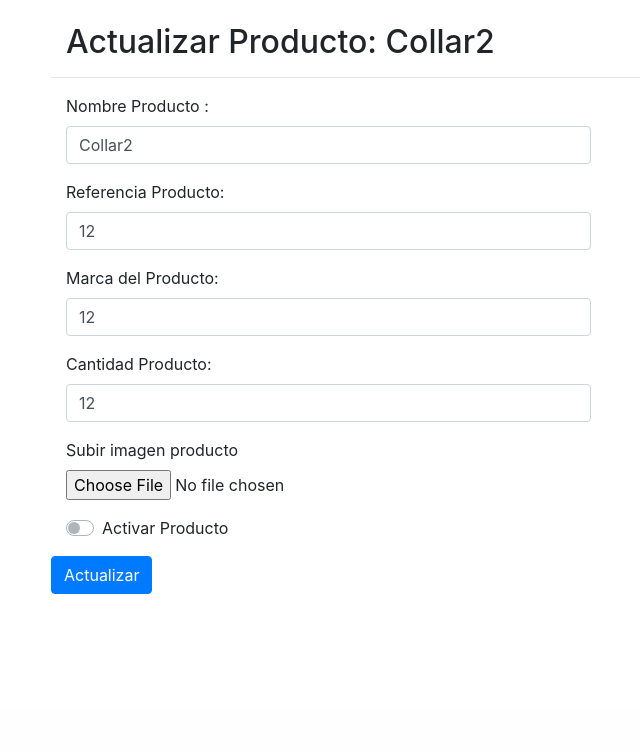
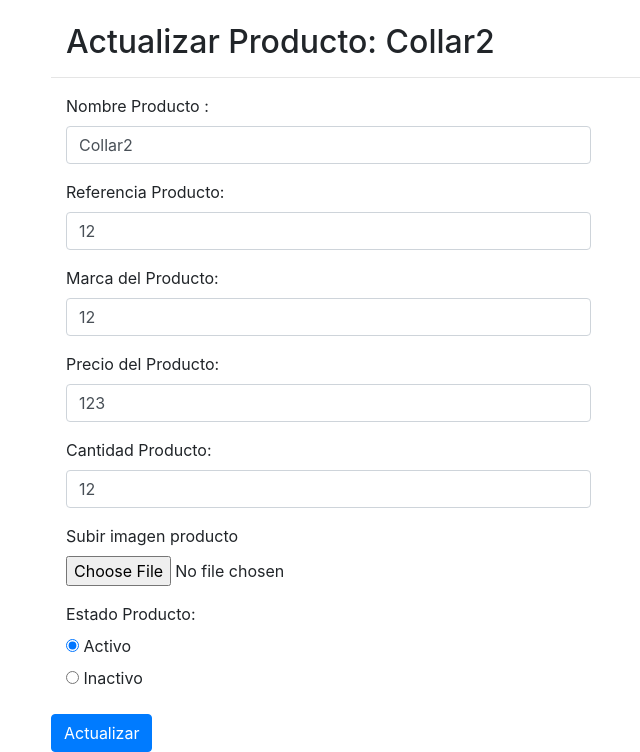
Before and after one commit to rgcamelo/TiendaDeAccesorios, a Flask app: page /updateProduct/1 in a window 1280 px wide. Shown: the part 93-845 px from the top of the page, without its empty margins (34-674 px from the left). Before the commit the page ends 687 px from the top, so only its background shows below. Run offline with Flask 2, Linux system fonts and the light colour scheme; a user stored in the database is signed in; data comes from the database, SQL or seed files in the repository; both versions use the stored data as it was after the commit; some libraries are stand-ins or nearby versions.

Commit message:
Hash - Imagenes

```diff
--- a/app.py
+++ b/app.py
@@ -1,9 +1,11 @@
-from flask import Flask, render_template, url_for, request, redirect, session, g, flash
+from flask import Flask, render_template, url_for, request, redirect, session, g, flash, make_response
 from werkzeug.utils import secure_filename
 from flask_sqlalchemy import SQLAlchemy
 from utils import isPasswordValid, isUsernameValid
 from datetime import datetime
 from flask_bootstrap import Bootstrap
+from werkzeug.security import generate_password_hash, check_password_hash
+from os.path import abspath, dirname, join
 import functools
 import os
 
@@ -13,6 +15,8 @@ app = Flask(__name__)
 app.config['SQLALCHEMY_DATABASE_URI'] = 'sqlite:///accesorios.db'
 db = SQLAlchemy(app)
 bootstrap = Bootstrap(app)
+
+
 app.secret_key = os.urandom( 24 )
 
 class Product(db.Model):
@@ -41,7 +45,7 @@ class User(db.Model):
     direccion = db.Column(db.String(25), nullable=False)
     celular = db.Column(db.String(15), nullable=False)
     tipo = db.Column(db.String, nullable=False)
-    estado = db.Column(db.String, nullable=False)
+    estado = db.Column(db.String, nullable=False, default=1)
 
     def __repr__(self):
         return '<User %r>' % self.id
@@ -57,6 +61,9 @@ class User_Product(db.Model):
     def __repr__(self):
         return '<User_Product %r>' % self.id
 
+
+UPLOAD_FOLDER = os.path.abspath("./static/imgProduct/")
+app.config['UPLOAD_FOLDER'] = UPLOAD_FOLDER
 
 
 
@@ -86,16 +93,21 @@ def login():
                 #return('Contraseña requerida')
                 return render_template('index.html')
 
-            user = User.query.filter_by(usuario=usuario,contrasena=contrasena).first()
+            user = User.query.filter_by(usuario=usuario).first()
+
 
             if user is None:
                 return('No encontro')
                 error = 'Usuario o contraseña invalidos'
             else:
-                session.clear()
-                id= str(user.id)
-                session['user_id'] = id
-                return redirect( url_for('home'))
+                if check_password_hash( user.contrasena, contrasena):
+                    session.clear()
+                    id= str(user.id)
+                    session['user_id'] = id
+                    resp = make_response( redirect( url_for('home')))
+                    resp.set_cookie('username',usuario)
+                    return resp
+
         return render_template('index.html')
     except:
         return render_template('index.html')
@@ -146,14 +158,17 @@ def registrarProduct():
         marca = request.form['marca']
         precio = request.form['precio']
         cantidad = request.form['cantidad']
+        estado = request.form['estadoProducto']
 
-        imagen = request.form['imagen']
+        imagen = request.files['imagen']
 
-        ruta_imagen = os.path.abspath('app\\static\\uploads\\{}'.format(imagen))
-        ruta_html = '../static/uploads/{}'.format(imagen)
-        #imagen.save(ruta_imagen)
+        if imagen:
+            nombreimagen = secure_filename(nombre+imagen.filename)
+            img_dir = app.config['UPLOAD_FOLDER']
+            os.makedirs ( img_dir,exist_ok=True)
+            imagen.save(os.path.join(app.config['UPLOAD_FOLDER'], nombreimagen))
 
-        new_Accesorio = Product(nombre=nombre,referencia=referencia,marca=marca,cantidad=cantidad, precio=precio)
+        new_Accesorio = Product(estado=estado,nombre=nombre,referencia=referencia,marca=marca,cantidad=cantidad, precio=precio, imagen=nombreimagen)
 
         try:
             db.session.add(new_Accesorio)
@@ -184,11 +199,24 @@ def update(id):
     product = Product.query.get_or_404(id)
 
     if request.method == 'POST':
-        product.nombre = request.form['nombre']
+        nombre = request.form['nombre']
+        product.nombre = nombre
         product.referencia = request.form['referencia']
         product.marca = request.form['marca']
         product.cantidad = request.form['cantidad']
         product.precio = request.form['precio']
+        product.estado = request.form['estadoProducto']
+
+        imagen = request.files['imagen']
+
+        if imagen:
+            nombreimagen = secure_filename(nombre+imagen.filename)
+            img_dir = app.config['UPLOAD_FOLDER']
+            os.makedirs ( img_dir,exist_ok=True)
+            imagen.save(os.path.join(app.config['UPLOAD_FOLDER'], nombreimagen))
+
+            product.imagen = nombreimagen
+
 
         try:
             db.session.commit()
@@ -208,6 +236,9 @@ def registrarUser():
         nombres = request.form['nombres']
         apellidos = request.form['apellidos']
         contrasena = request.form['contrasena']
+
+        hashContraseña = generate_password_hash(contrasena)
+
         cedula = request.form['cedula']
         fechaNacimiento = request.form['fechaNacimiento']
         format = '%Y-%m-%d'
@@ -218,7 +249,7 @@ def registrarUser():
         tipoUsuario = request.form['tipoUsuario']
         estadoUsuario = request.form['estadoUsuario']
         new_User = User(estado = estadoUsuario, apellidos = apellidos,
-        usuario=usuario,nombres=nombres,email=email,tipo=tipoUsuario,identificacion=cedula,direccion=direccion,celular=celular, fechaNacimiento=fecha,contrasena=contrasena)
+        usuario=usuario,nombres=nombres,email=email,tipo=tipoUsuario,identificacion=cedula,direccion=direccion,celular=celular, fechaNacimiento=fecha,contrasena=hashContraseña)
 
         #return(new_User.nombres+new_User.apellidos+new_User.celular+new_User.direccion+new_User.email+new_User.fechaNacimiento+new_User.identificacion+new_User.tipo+new_User.usuario)
 
--- a/templates/gestionUsuarios.html
+++ b/templates/gestionUsuarios.html
@@ -14,7 +14,6 @@
                 <th scope="col">#</th>
                 <th scope="col">Usuario</th>
                 <th scope="col">Nombres</th>
-                <th scope="col">Contraseña</th>
                 <th scope="col">Identificacion</th>
                 <th scope="col">Fecha de Nacimiento</th>
                 <th scope="col">Email</th>
@@ -30,7 +29,6 @@
                 <td>{{ user.id }}</td>
                 <td>{{ user.nombres }}</td>
                 <td>{{ user.usuario }}</td>
-                <td>{{ user.contrasena }}</td>
                 <td>{{ user.identificacion }}</td>
                 <td>{{ user.fechaNacimiento.strftime('%Y-%m-%d') }}</td>
                 <td>{{ user.email }}</td>
--- a/templates/updateProduct.html
+++ b/templates/updateProduct.html
@@ -5,7 +5,7 @@
 <div class="container-md">
 
     <div class="abs-center">
-        <form action="/updateProduct/{{ product.id }}" method="POST">
+        <form action="/updateProduct/{{ product.id }}" method="POST" enctype="multipart/form-data">
             <br>
             <div class="col-md-8">
                 <h2 class="Display-2">Actualizar Producto: {{ product.nombre}}</h2>
@@ -39,6 +39,15 @@
 
             <!-- Text input-->
             <div class="form-group">
+                <label class="col-md-4 control-label" for="lbprecio">Precio del Producto: </label>
+                <div class="col-md-6">
+                    <input value="{{ product.precio}}" id="lpprecio" name="precio" type="text" placeholder="Marca Producto" class="form-control input-md" required="">
+
+                </div>
+            </div>
+
+            <!-- Text input-->
+            <div class="form-group">
                 <label class="col-md-4 control-label" for="lbcantidad">Cantidad Producto: </label>
                 <div class="col-md-6">
                     <input value="{{ product.cantidad}}" id="cantidadProducto" name="cantidad" type="number" placeholder="Cantidad" class="form-control input-md" required="">
@@ -49,18 +58,30 @@
             <div class="form-group">
                 <div class="col-md-4">
                     <label for="subirImagenProducto">Subir imagen producto</label>
-                    <input type="file" class="form-control-file" id="subirImagenProducto">
+                    <input type="file" name="imagen" class="form-control-file" id="subirImagenProducto">
                 </div>
 
             </div>
 
             <!-- Multiple Radios -->
             <div class="form-group">
+                <label class="col-md-4 control-label" required for="estadoProducto">Estado Producto:</label>
                 <div class="col-md-4">
-                    <!--Switch para estado-->
-                    <div class="custom-control custom-switch">
-                        <input type="checkbox" class="custom-control-input" id="estadoProducto">
-                        <label class="custom-control-label" for="estadoProducto">Activar Producto</label>
+                    <div class="radio">
+                        <label for="estadoProducto-0">
+        <input type="radio" name="estadoProducto" id="estadoProducto-0" {% if product.estado == '1' %}
+        checked
+        {% endif %} value="1">
+        Activo
+      </label>
+                    </div>
+                    <div class="radio">
+                        <label for="estadoProducto-1">
+        <input type="radio" name="estadoProducto" id="estadoProducto-1" {% if product.estado == '2' %}
+        checked
+        {% endif %} value="2">
+        Inactivo
+      </label>
                     </div>
                 </div>
             </div>
```
Also changed, not shown: templates/addProduct.html (+13 -6 lines), templates/gestionProductos.html (+7 -0 lines), templates/updateUser.html (+22 -0 lines), accesorios.db, static/imgProduct/Collar2Humedad.png (added), static/imgProduct/Collar2planta.png (added), static/imgProduct/Lluvia.png (added), static/imgProduct/Luna.png (added), static/imgProduct/Sol.png (added), 1 other file.
